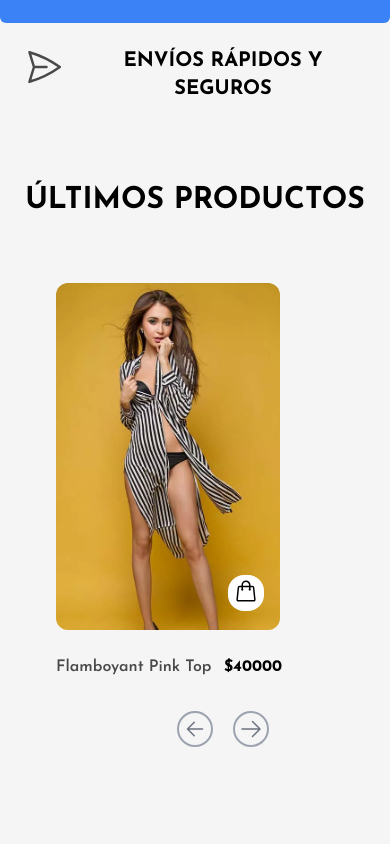
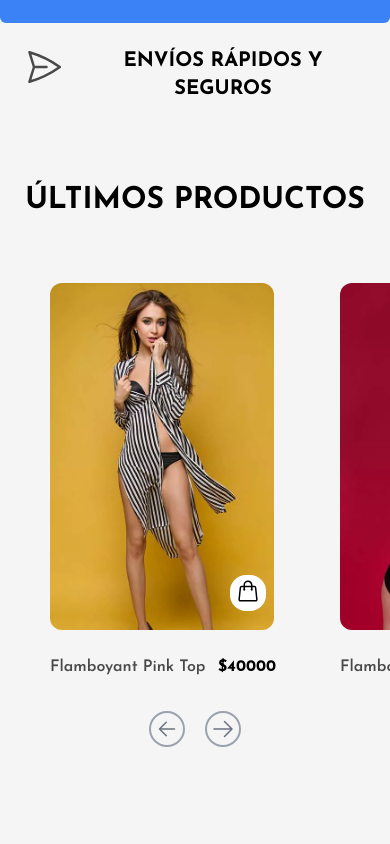
Before and after one commit to camm852/JYM, a React (Vite) app: page / in a window 390 px wide. Shown: the part 1120-1964 px from the top of the page. Built offline with nearby package versions, Linux system fonts and the light colour scheme.

Commit message:
[FIX] fix footer and carouselProducts

```diff
--- a/src/components/CardProduct.tsx
+++ b/src/components/CardProduct.tsx
@@ -5,10 +5,10 @@ export default function CardProduct(props: Props): JSX.Element {
   const { image } = props;
 
   return (
-    <div className="w-56  md:w-64">
-      <div className="relative h-96">
+    <div className=" w-56 sm:w-48  md:w-52">
+      <div className="relative h-96 sm:h-80">
         <img src={image} alt={`${image}`} className="rounded-xl" />
-        <div className="absolute w-full bottom-14 md:bottom-1 right-0 pr-4 text-right">
+        <div className="absolute  w-full bottom-14 md:bottom-1 right-0 pr-2 text-right">
           <button className="group relative w-9 pt-1 bg-white rounded-2xl overflow-hidden transition-all duration-500 ease-in-out hover:w-48 hover:pt-2 hover:pr-4 hover:pl-4 hover:text-left">
             <i className="inline-block">
               <svg
--- a/src/components/CarouselProducts.tsx
+++ b/src/components/CarouselProducts.tsx
@@ -20,20 +20,21 @@ export default function CarouselProducts(props: Props): JSX.Element {
     speed: 2000,
     autoplay: true,
     slidesToShow: 4,
+    centerMode: true,
     slidesToScroll: 4,
     initialSlide: 0,
     responsive: [
       {
         breakpoint: 1279,
         settings: {
-          slidesToShow: 3,
+          slidesToShow: 4,
           slidesToScroll: 3
         }
       },
       {
         breakpoint: 997,
         settings: {
-          slidesToShow: 2,
+          slidesToShow: 3,
           slidesToScroll: 2,
           initialSlide: 2
         }
@@ -42,8 +43,8 @@ export default function CarouselProducts(props: Props): JSX.Element {
         breakpoint: 500,
         settings: {
           slidesToShow: 1,
-          slidesToScroll: 1,
-          fade: true
+          slidesToScroll: 1
+          // fade: true
         }
       }
     ]
@@ -51,6 +52,7 @@ export default function CarouselProducts(props: Props): JSX.Element {
 
   return (
     <div className="overflow-x-hidden">
+      <div className="">
         <Slider
           ref={(c: Slider | null): void => {
             setSlider(c);
@@ -61,6 +63,7 @@ export default function CarouselProducts(props: Props): JSX.Element {
             <CardProduct image={product} key={i} />
           ))}
         </Slider>
+      </div>
       <div className="flex gap-5 mt-8  justify-center">
         <button onClick={prev} className="p-1 border-2 border-gray-400 rounded-full bg-transparent">
           <svg
--- a/src/views/Home.tsx
+++ b/src/views/Home.tsx
@@ -1,4 +1,3 @@
-import React from 'react';
 import Carousel from '../components/Carousel';
 import { moda, moda2, product1, product2, product3, product4, product5 } from '../assets/assests';
 import Information from '../components/Information';
@@ -13,15 +12,15 @@ export default function Home() {
     <div>
       <Carousel images={imagesCarouselInfo} autoPlay showButtons />
       <Information />
-      <div className="mt-2 pt-7 h-screen justify-center">
+      <div className="my-2 pt-7 min-h-screen justify-center mb-10">
         <h2 className="text-center mt-5 mb-16 text-3xl font-bold uppercase w-full">
           Últimos Productos
         </h2>
-        <div className="ml-14 md:ml-16 lg:ml-16 overscroll-x-none">
+        <div className="overscroll-x-none">
           <CarouselProducts products={imagesCarouselProducts} />
         </div>
       </div>
-      <div className="mt-32">
+      <div className="">
         <Footer />
       </div>
     </div>
```
Lines whose indentation alone changed are shown as unchanged.
